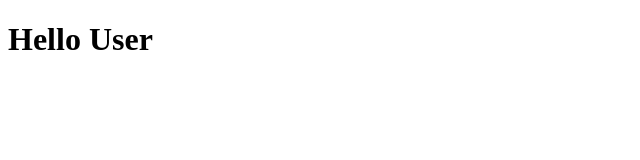
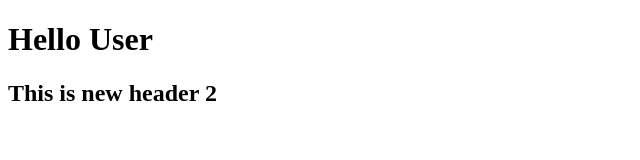
Before and after one commit to Nimish1308/git_demo, a plain HTML site: page index.html in a window 1280 px wide. Shown: the whole page, without its empty margins (0-640 px from the left). Drawn offline with Linux system fonts and the light colour scheme.

Commit message:
This is 2nd change

```diff
--- a/index.html
+++ b/index.html
@@ -7,5 +7,6 @@
 </head>
 <body>
     <h1 class="name">Hello User</h1>
+    <h2 class="name2">This is new header 2</h2>
 </body>
 </html>
```
